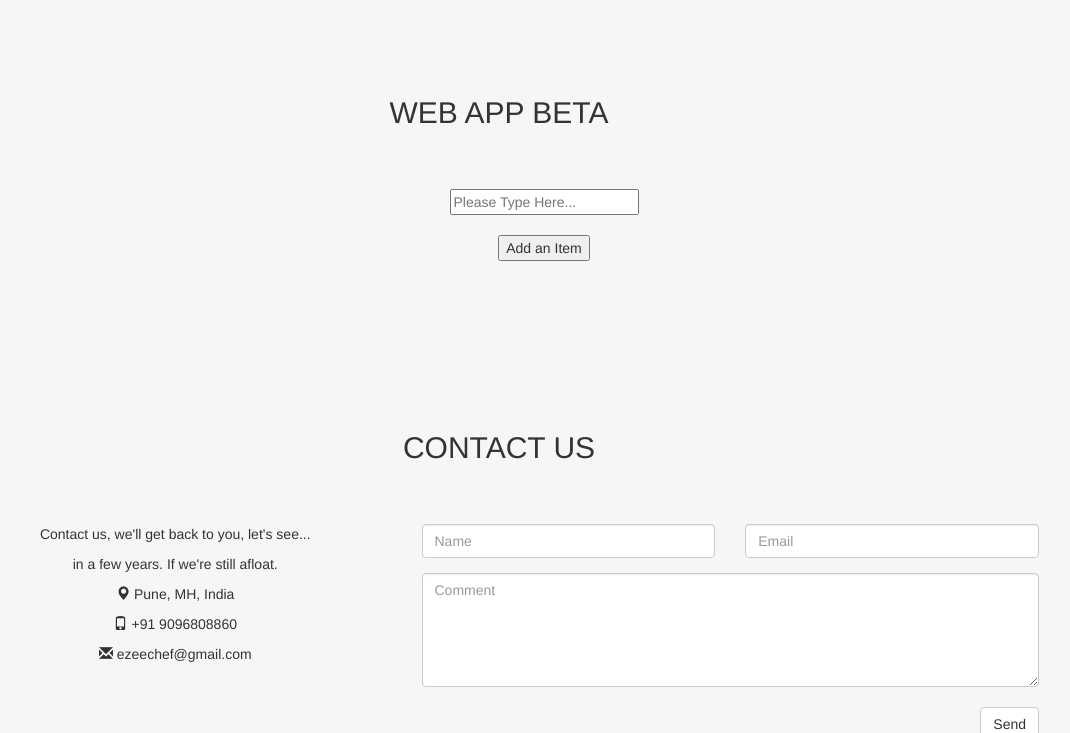
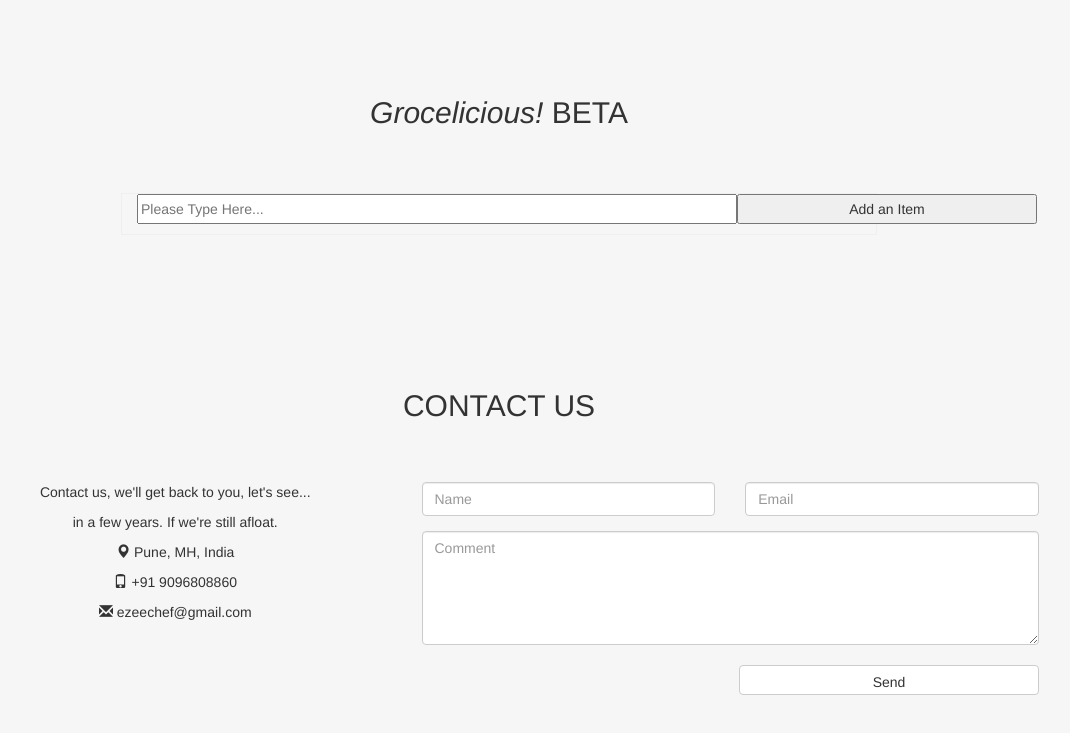
Before and after one commit to Aritra96/EasyChef-AritraC, a plain HTML site: page index.html in a window 1280 px wide. Shown: the part 2067-2800 px from the top of the page, without its empty margins (141-1211 px from the left). Drawn offline with nearby package versions, Linux system fonts and the light colour scheme.

Commit message:
Style and Looks changed
Add a few CSS features, edited HTML code to accommodate for Bootstrap Table.

```diff
--- a/index.html
+++ b/index.html
@@ -27,7 +27,7 @@
         			<li><a href="#about">ABOUT US</a></li>
         			<li><a href="#services">SERVICES</a></li>
         			<li><a href="#expect">WHAT TO EXPECT</a></li>
-        			<li><a href="#webapp">WEB APP</a></li>
+        			<li><a href="#webapp">OUR APP</a></li>
         			<li><a href="#contact">CONTACT US</a></li>
       			</ul>
     		</div>
@@ -144,18 +144,25 @@
 		<!-- The Web App using Vue -->
 
 		<div class="container-fluid text-center">
-			<h2 class="text-center" id="webapp"> WEB APP BETA </h2>
 
-			<div class="container" id="app">
+				<h2 class="text-center" id="webapp"><i> Grocelicious! </i> BETA </h2>
 
-      			<input type="text" v-model="draft" placeholder="Please Type Here...">
-      			<br><br>
-      			<button @click="addItems()" type="button"> Add an Item </button>
-      			<ul> <br>
-        			<li v-for="item in items">{{item}}<button @click="removeItems($index)" type="button"> Remove </button></li>
-      			</ul>
+				<div class="container" id="app">
+				<table>
+					<tr>
+      					<td><input type="text" v-model="draft" placeholder="Please Type Here..."></td>
+      					<td><button @click="addItems()" type="button"> Add an Item </button></td>
+      				</tr>
+      				<tr>
+      					<td>
+      						<ol>
+        						<li v-for="item in items">{{item}}<button @click="removeItems($index)" type="button"> Remove </button></li>
+      						</ol>
+      					</td>
+      				</tr>
+      			</table>
+    			</div>
 
-    		</div>
 
 		</div>
 
--- a/mystyle.css
+++ b/mystyle.css
@@ -108,16 +108,10 @@ h2.text-center{
 
 /*For To-Do List */
 
-/*ul, li{
+ul, li{
   margin: 0;
   padding: 0;
   border: 0;
-}
-
-body {
-  line-height: 1;
-  font-family: "Lato", sans-serif;
-  background-color: #EFF1F2;
 }
 
 .container {
@@ -126,75 +120,13 @@ body {
   border: 1px solid #efefef;
 }
 
-.panel {
-  display: flex;
-  align-items: center;
-  justify-content: space-between;
-  list-style-type: none;
-  padding: 10px;
-  border-bottom: 1px solid #efefef;
-  background-color: #E7E8EB;
+
+input{
+  width: 600px;
+  height: 30px;
 }
 
-.text-input {
-  border: 1px solid #dedede;
-  padding-left: 10px;
-  width: 70%;
-  height: 35px;
-  color: #555;
+button{
+  height: 30px;
+  width: 300px;
 }
-
-section > button {
-  color: #555;
-  background-color: #FFFFFF;
-  border: 1px solid #bbb;
-  outline: 0;
-  width: 100px;
-  height: 38px;
-  cursor: pointer;
-  font-size: 12px;
-}
-
-li > button {
-  color: #555;
-  background-color: #FFFFFF;
-  border: 1px solid #bbb;
-  outline: 0;
-  width: 100px;
-  height: 38px;
-  cursor: pointer;
-  font-size: 12px;
-}
-
-.list li {
-  background-color: #3465A4;
-}
-
-.list li .delete {
-  background-color: transparent;
-  border: 1px solid #3465A4;
-  color: #ddd;
-  visibility: hidden;
-  font-size: 20px;
-  font-weight: bold;
-}
-
-.list li:hover > .delete {
-  visibility: visible;
-}
-
-.list label {
-  padding-right: 10px;
-  display: inline-block;
-  width: 50%;
-  font-size: 18px;
-  line-height: 24px;
-  color: #fcfcfc;
-  z-index: 2;
-  overflow: hidden;
-}
-
-.list li.done label {
-  color: #d9d9d9;
-  text-decoration: line-through;
-}*/
```
